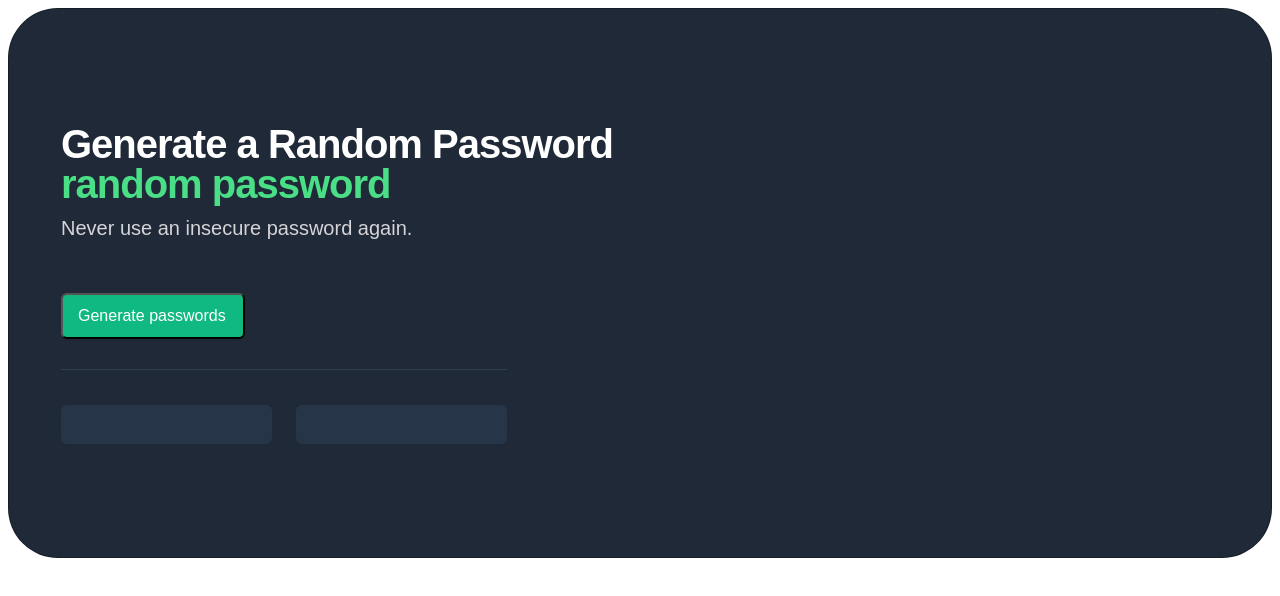
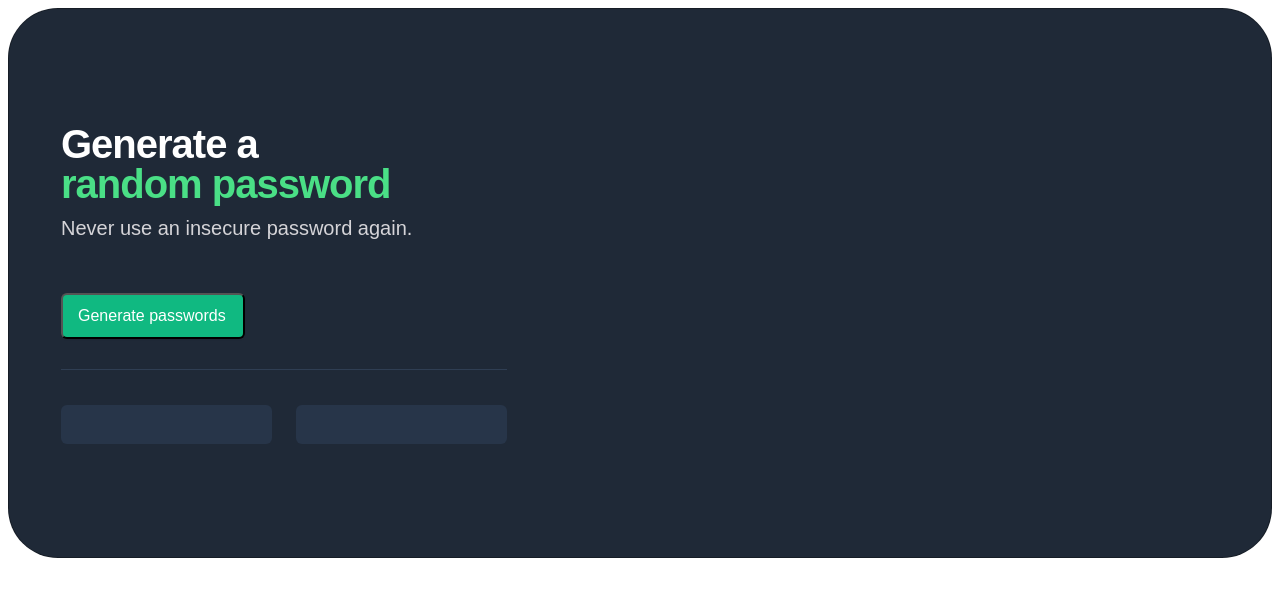
Before and after one commit to osandoval1976/Random-Password-function-Generator-Scrimba-Solo-Project, a plain HTML site: page index.html in a window 1280 px wide. Drawn offline with Linux system fonts and the light colour scheme.

Commit message:
Updated html

```diff
--- a/index.html
+++ b/index.html
@@ -11,7 +11,7 @@
   <div class="heading">
     <span>
       <span class="heading-span">
-        Generate a Random Password
+        Generate a
 
         <br />
       </span>
```
